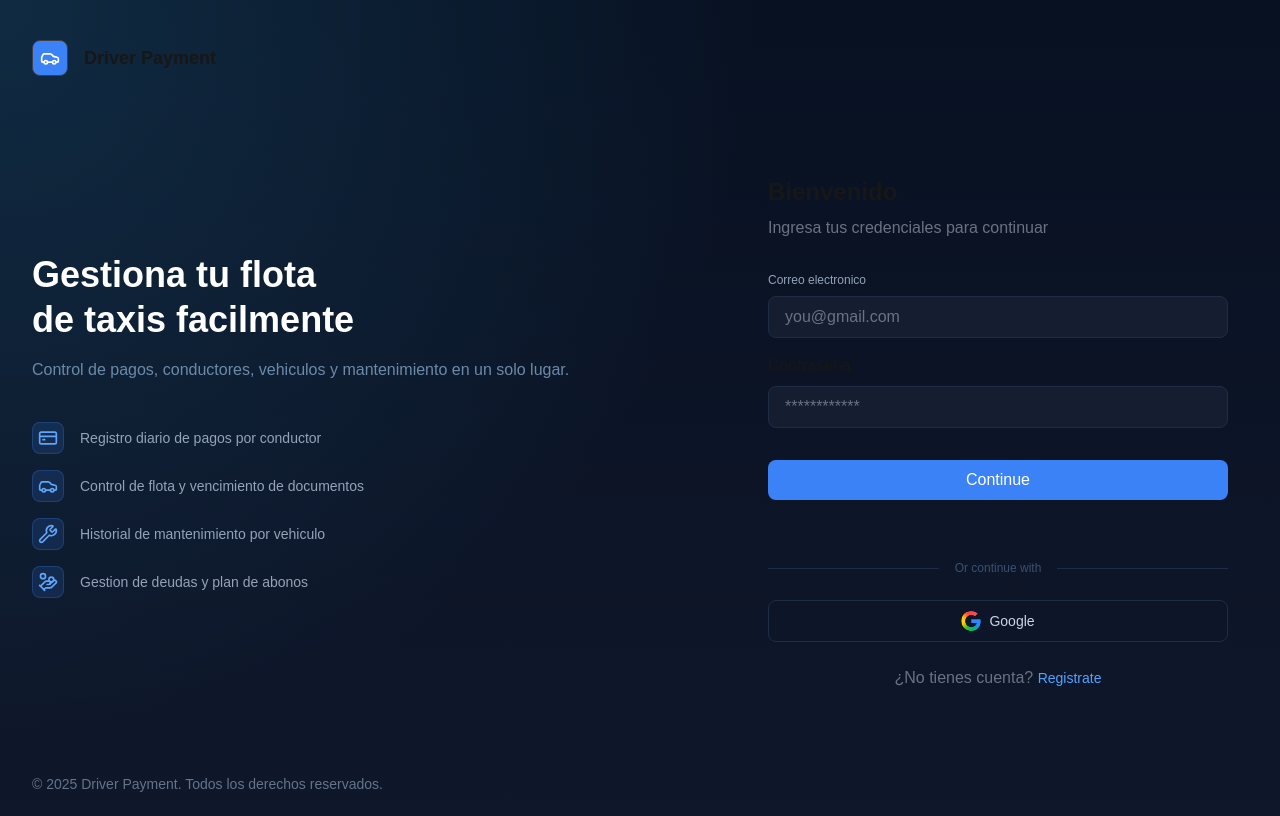
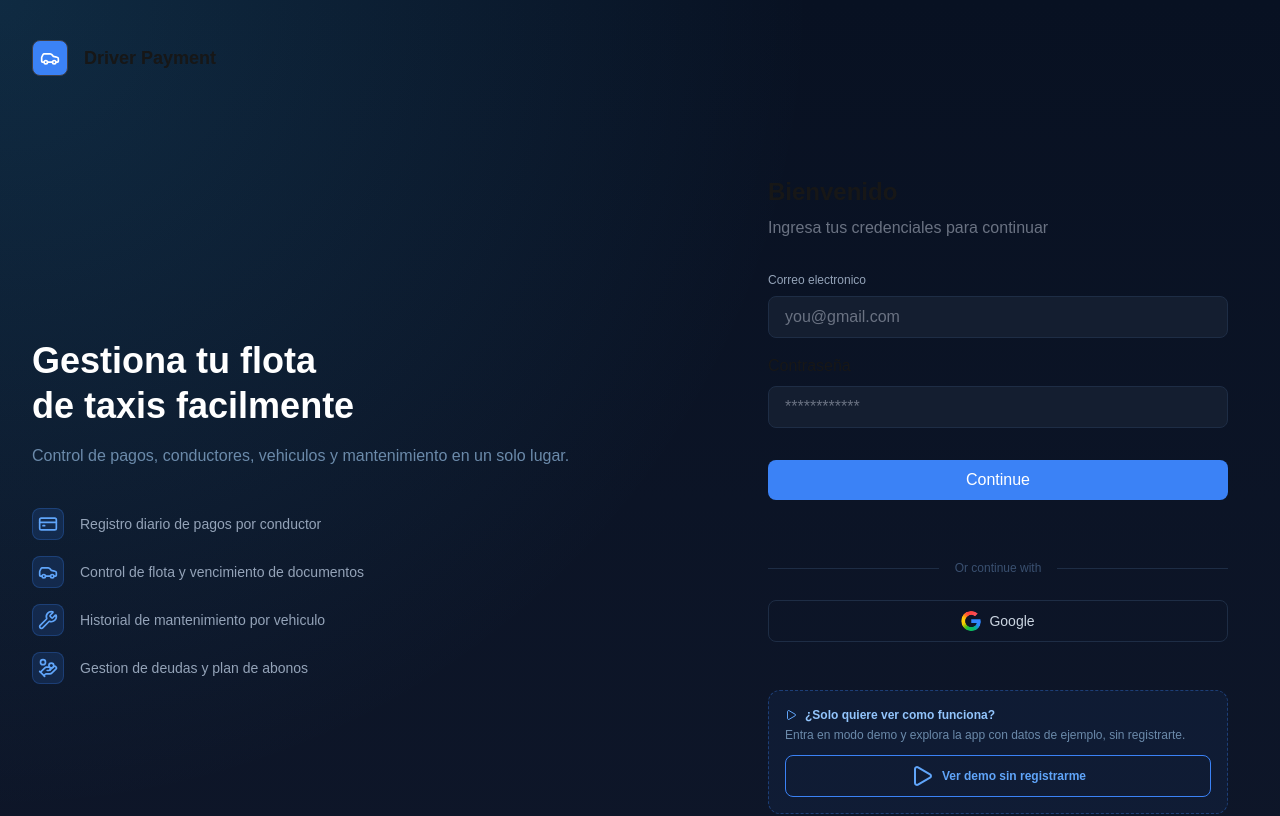
Before and after one commit to Grima21/driver-payments-dashboard, a Next.js app: page /login in a window 1280 px wide. Shown: the top 816 px of the page. Built offline with nearby package versions, Linux system fonts and the light colour scheme; no server answers.

Commit message:
feat: add instant demo login functionality for recruiters

```diff
--- a/app/login/page.tsx
+++ b/app/login/page.tsx
@@ -2,7 +2,8 @@
 import { FormEvent, useState } from "react";
 import { useRouter } from "next/navigation";
 import { loginConServidor } from "./action";
-import { Car, CreditCard, Wrench, HandCoins } from "lucide-react";
+import { Car, CreditCard, Wrench, HandCoins, Play } from "lucide-react";
+import { createClient } from "@/lib/supabase/client";
 
 type FormErrors = {
   email?: string;
@@ -16,8 +17,28 @@ export default function LoginPage() {
   const [authError, setAuthError] = useState("");
   const [isLoading, setIsLoading] = useState(false);
   const [successMessage, setSuccessMessage] = useState("");
+  const [loadingDemo, setLoadingDemo] = useState(false);
 
   const router = useRouter();
+  const supabase = createClient();
+  const handleDemoLogin = async () => {
+    setLoadingDemo(true);
+    try {
+      const { data, error } = await supabase.auth.signInWithPassword({
+        email: "prueba2001@gmail.com",
+        password: "ivilobito2001",
+      });
+      if (error) {
+        alert("Error al acceder al demo: " + error.message);
+        setLoadingDemo(false);
+        return;
+      }
+      router.push("/dashboard");
+    } catch (error) {
+      alert("Error al acceder al demo: " + error);
+      setLoadingDemo(false);
+    }
+  };
 
   async function handleSubmit(e: FormEvent<HTMLFormElement>) {
     e.preventDefault();
@@ -185,13 +206,33 @@ export default function LoginPage() {
             <img className="w-5 h-5" src="/google(1).svg" alt="logo Google" />
             Google
           </button>
+
+          <div className="bg-[#3b82f60f] border border-dashed border-[#3b82f659] p-4 rounded-xl mt-6">
+            <div className="flex items-center gap-2 mb-1">
+              <Play className="w-3 h-3 text-[#60a5fa]" />
+              <p className="text-[#93c5fd] text-xs font-semibold">
+                ¿Solo quiere ver como funciona?
+              </p>
+            </div>
+            <p className="text-[#6b8aaa] text-xs mb-3 ">
+              Entra en modo demo y explora la app con datos de ejemplo, sin
+              registrarte.
+            </p>
+            <button
+              className="w-full border border-[#3b82f6] text-[#60a5fa] font-semibold text-xs py-2 rounded-lg flex items-center justify-center gap-2 cursor-pointer hover:bg-[#3b82f626] transition ease-in disabled:opacity-50 disabled:cursor-not-allowed"
+              onClick={handleDemoLogin}
+              disabled={loadingDemo}
+            >
+              <Play /> Ver demo sin registrarme
+            </button>
+          </div>
           <p className="text-center text-base md:text-md text-gray-500">
             ¿No tienes cuenta?{" "}
             <a
               href="/register"
               className="text-blue-400 text-sm hover:text-blue-600"
             >
-              Registrate
+              Regístrate
             </a>
           </p>
         </div>
```
Also changed, not shown: 2 other files (tests, documents, lock files or other folders).
